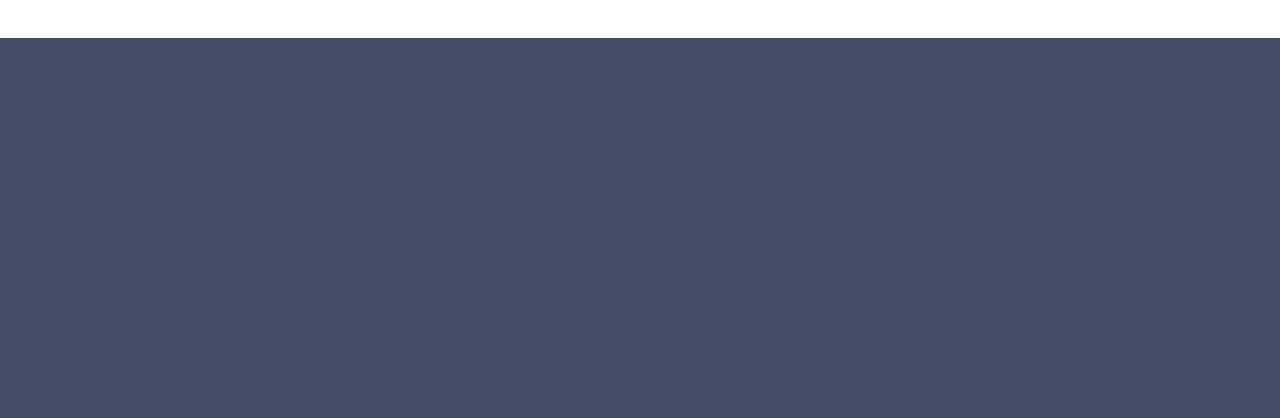
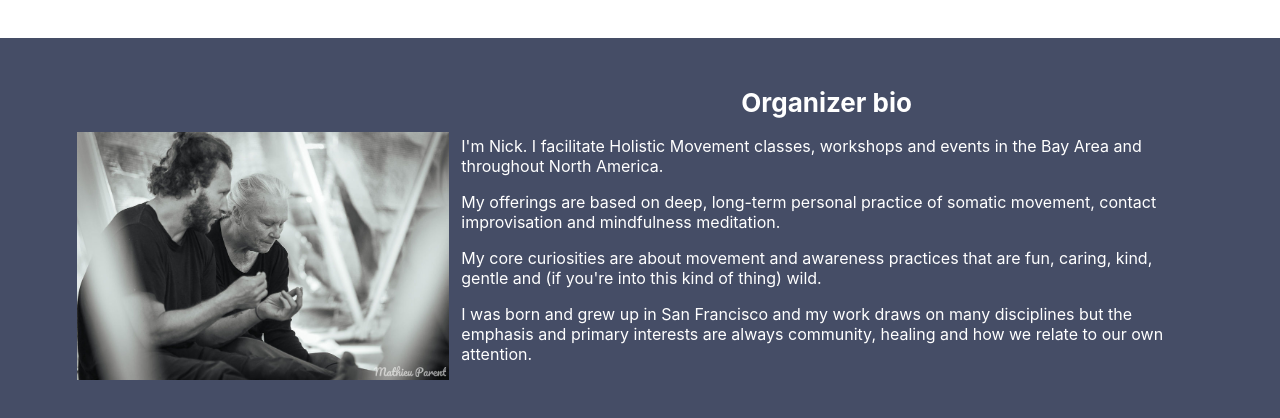
Before and after one commit to DigitalDsntHurt/jaaaam, a React (Create React App) app: page /community-classes in a window 1280 px wide. Shown: the part 1419-1837 px from the top of the page. Before the commit the page ends 1457 px from the top, so only its background shows below. Built offline with nearby package versions, Linux system fonts and the light colour scheme.

Commit message:
Implements new bio copy in a new component at the bottom of CommunimtyClasses

```diff
--- a/src/pages/CommunityClasses.js
+++ b/src/pages/CommunityClasses.js
@@ -2,7 +2,8 @@ import './CommunityClasses.scss';
 import { getNUpcomingDates } from '../helpers/helpers';
 import Hero from '../generic_components/Hero';
 import ImageRightTextLeft from '../generic_components/ImageRightTextLeft';
-import { communityClassText } from '../content_components/SiteCopy';
+import ImageLeftTextRight from '../generic_components/ImageLeftTextRight';
+import { communityClassText, teacherTextV2 } from '../content_components/SiteCopy';
 
 const UpcomingClassesList = (classDates) => {
     return (
@@ -73,6 +74,12 @@ const CommunityClasses = () => {
                 theme='light'
                 title='About Community Classes'
             />
+            <ImageLeftTextRight
+                imagePath='./images/teaching.jpg'
+                text={teacherTextV2}
+                theme='dark'
+                title="Organizer bio"
+            />
         </>
     );
 }
```
